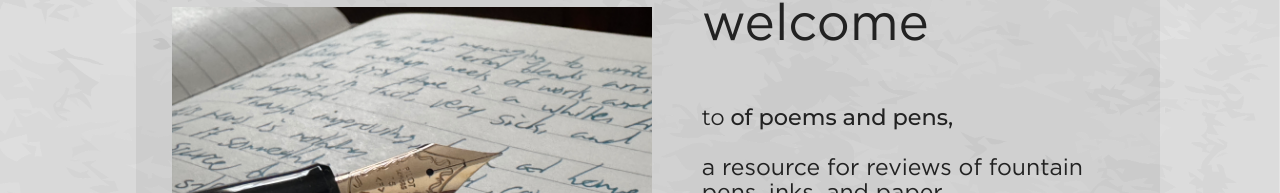
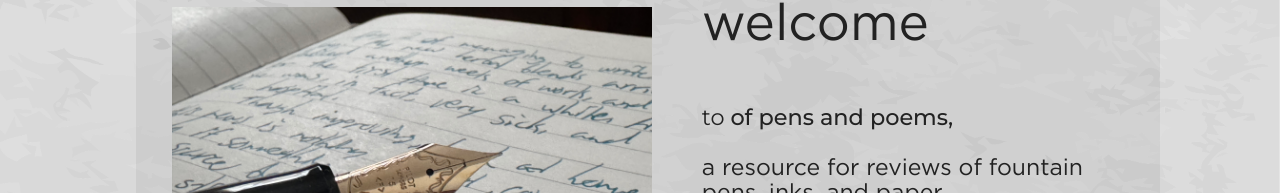
Before and after one commit to corynko/ofpoemsandpens, a React (Vite) app: page /#/ in a window 1280 px wide. Shown: the part 388-581 px from the top of the page. Built offline with nearby package versions, Linux system fonts and the light colour scheme.

Commit message:
changed two misordered site names

```diff
--- a/index.html
+++ b/index.html
@@ -4,7 +4,7 @@
     <meta charset="UTF-8" />
     <link rel="icon" type="image/svg+xml" href="/FaviconWhiteandTrans.svg" />
     <meta name="viewport" content="width=device-width, initial-scale=1.0" />
-    <title>Of Poems & Pens</title>
+    <title>Of Pens & Poems</title>
   </head>
   <body>
     <div id="root"></div>
--- a/src/pages/home/home.jsx
+++ b/src/pages/home/home.jsx
@@ -54,7 +54,7 @@ const HomePage = () => {
             <div className="flex wrap textStart start">
               <span>
                 <h2>
-                  to <span className="midSentenceBold">of poems and pens,</span>{" "}
+                  to <span className="midSentenceBold">of pens and poems,</span>{" "}
                 </h2>
                 <h3 style={{ fontSize: "23px" }}>
                   a resource for reviews of fountain pens, inks, and paper.
```
